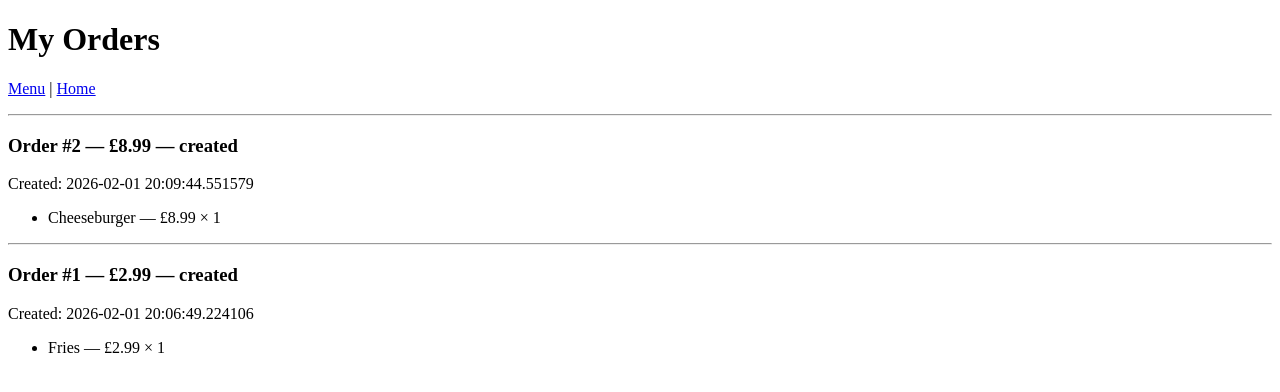
After one commit to AnakinCodeWriter/RestaurantCloudApplication, a Flask app: page /orders in a window 1280 px wide. The commit adds this page. Shown: the top 392 px of the page. Run offline with Flask 3, Linux system fonts and the light colour scheme; a user stored in the database is signed in.

Commit message:
Adding the cart template, orders template and adding buttons to menu template. Connecting the sql and firestore databases

```diff
--- a/app/main.py
+++ b/app/main.py
@@ -7,6 +7,9 @@ from werkzeug.security import generate_password_hash, check_password_hash
 
 from app.config import Config
 from app.models import db, User
+
+from app.firestore_service import list_menu_items, get_menu_item
+from app.models import db, User, Order, OrderItem
 
 def create_app():
     app = Flask(__name__)
@@ -99,6 +102,99 @@ def create_app():
     def api_menu():
         return jsonify(list_menu_items())
 
+    @app.route("/cart/add/<item_id>", methods=["POST"])
+    def cart_add(item_id):
+        item = get_menu_item(item_id)
+        if not item:
+            flash("Menu item not found.", "error")
+            return redirect(url_for("menu"))
+
+        cart = session.get("cart", {})
+        cart[item_id] = cart.get(item_id, 0) + 1
+        session["cart"] = cart
+
+        flash(f"Added {item['name']} to cart.", "success")
+        return redirect(url_for("menu"))
+
+    @app.route("/cart")
+    def cart_view():
+        cart = session.get("cart", {})
+        detailed = []
+        total = 0.0
+
+        for item_id, qty in cart.items():
+            item = get_menu_item(item_id)
+            if item:
+                line_total = float(item["price"]) * qty
+                total += line_total
+                detailed.append({
+                    "id": item_id,
+                    "name": item["name"],
+                    "price": float(item["price"]),
+                    "quantity": qty,
+                    "line_total": line_total
+                })
+
+        return render_template("cart.html", items=detailed, total=total)
+
+    @app.route("/checkout", methods=["POST"])
+    def checkout():
+        if "user_id" not in session:
+            flash("Please log in to checkout.", "error")
+            return redirect(url_for("login"))
+
+        cart = session.get("cart", {})
+        if not cart:
+            flash("Your cart is empty.", "error")
+            return redirect(url_for("menu"))
+
+        #building order items from the firestore database
+        order_items = []
+        total = 0.0
+
+        for item_id, qty in cart.items():
+            item = get_menu_item(item_id)
+            if not item:
+                continue
+            price = float(item["price"])
+            total += price * qty
+            order_items.append((item_id, item["name"], price, qty))
+
+        if not order_items:
+            flash("Could not checkout because menu items were missing.", "error")
+            return redirect(url_for("cart_view"))
+
+        #writing to sql
+        order = Order(user_id=session["user_id"], total=total, status="created")
+        db.session.add(order)
+        db.session.flush()  # get order.id before commit
+
+        for item_id, name, price, qty in order_items:
+            db.session.add(OrderItem(
+                order_id=order.id,
+                menu_item_id=item_id,
+                name=name,
+                price=price,
+                quantity=qty
+            ))
+
+        db.session.commit()
+
+        #clears the cart
+        session["cart"] = {}
+
+        flash(f"Order placed! Order #{order.id}", "success")
+        return redirect(url_for("orders"))
+
+    @app.route("/orders")
+    def orders():
+        if "user_id" not in session:
+            flash("Please log in to view your orders.", "error")
+            return redirect(url_for("login"))
+
+        user_orders = Order.query.filter_by(user_id=session["user_id"]).order_by(Order.created_at.desc()).all()
+        return render_template("orders.html", orders=user_orders)
+
     @app.route("/admin/seed-menu")
     def seed_menu():
         if session.get("user_role") != "admin":
--- /dev/null
+++ b/app/templates/orders.html
@@ -0,0 +1,34 @@
+<!doctype html>
+<html>
+  <head><title>My Orders</title></head>
+  <body>
+    <h1>My Orders</h1>
+
+    {% with messages = get_flashed_messages(with_categories=true) %}
+      {% if messages %}
+        <ul>
+          {% for category, message in messages %}
+            <li><strong>{{ category }}:</strong> {{ message }}</li>
+          {% endfor %}
+        </ul>
+      {% endif %}
+    {% endwith %}
+
+    <p><a href="{{ url_for('menu') }}">Menu</a> | <a href="{{ url_for('home') }}">Home</a></p>
+
+    {% if orders %}
+      {% for order in orders %}
+        <hr />
+        <h3>Order #{{ order.id }} — £{{ "%.2f"|format(order.total) }} — {{ order.status }}</h3>
+        <p>Created: {{ order.created_at }}</p>
+        <ul>
+          {% for item in order.items %}
+            <li>{{ item.name }} — £{{ item.price }} × {{ item.quantity }}</li>
+          {% endfor %}
+        </ul>
+      {% endfor %}
+    {% else %}
+      <p>No orders yet.</p>
+    {% endif %}
+  </body>
+</html>
```
Also changed, not shown: app/firestore_service.py (+9 -0 lines), app/templates/cart.html (added, +38 -0 lines), app/templates/menu.html (+9 -0 lines), instance/local.db.
